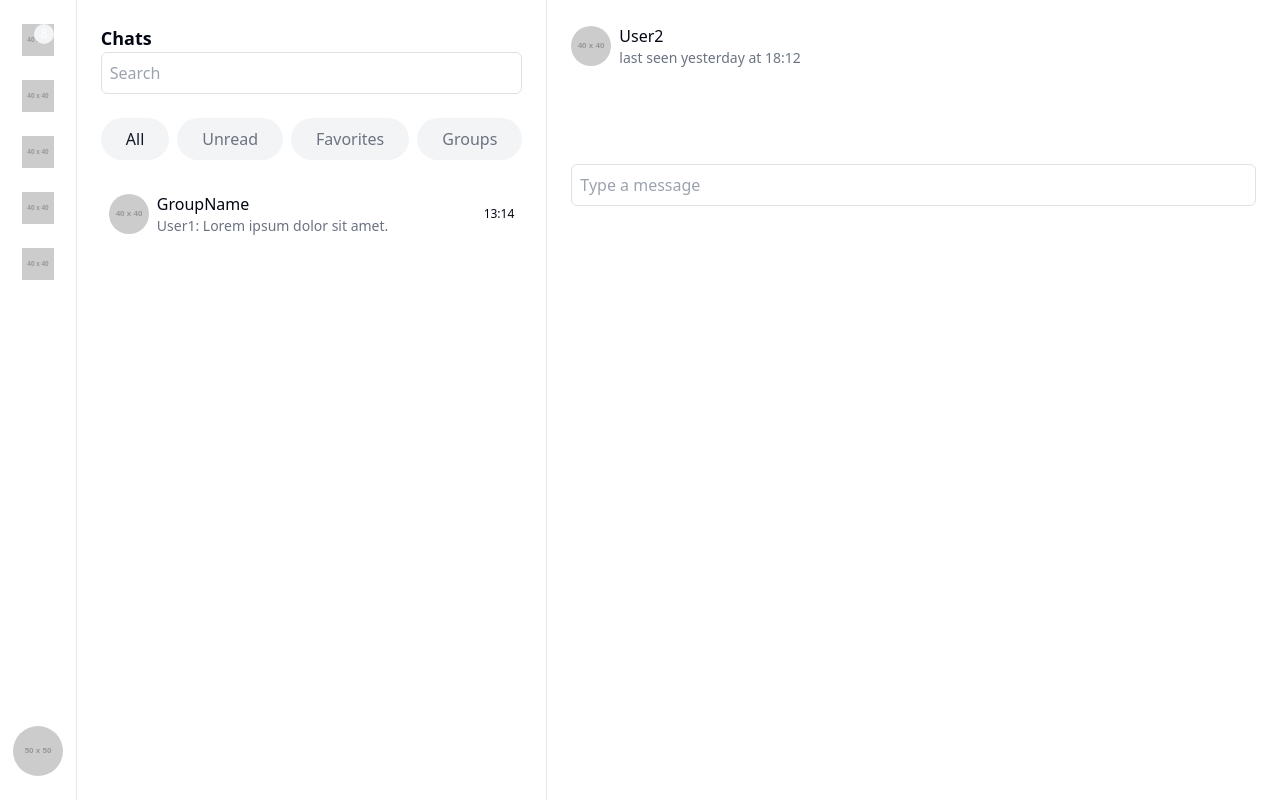
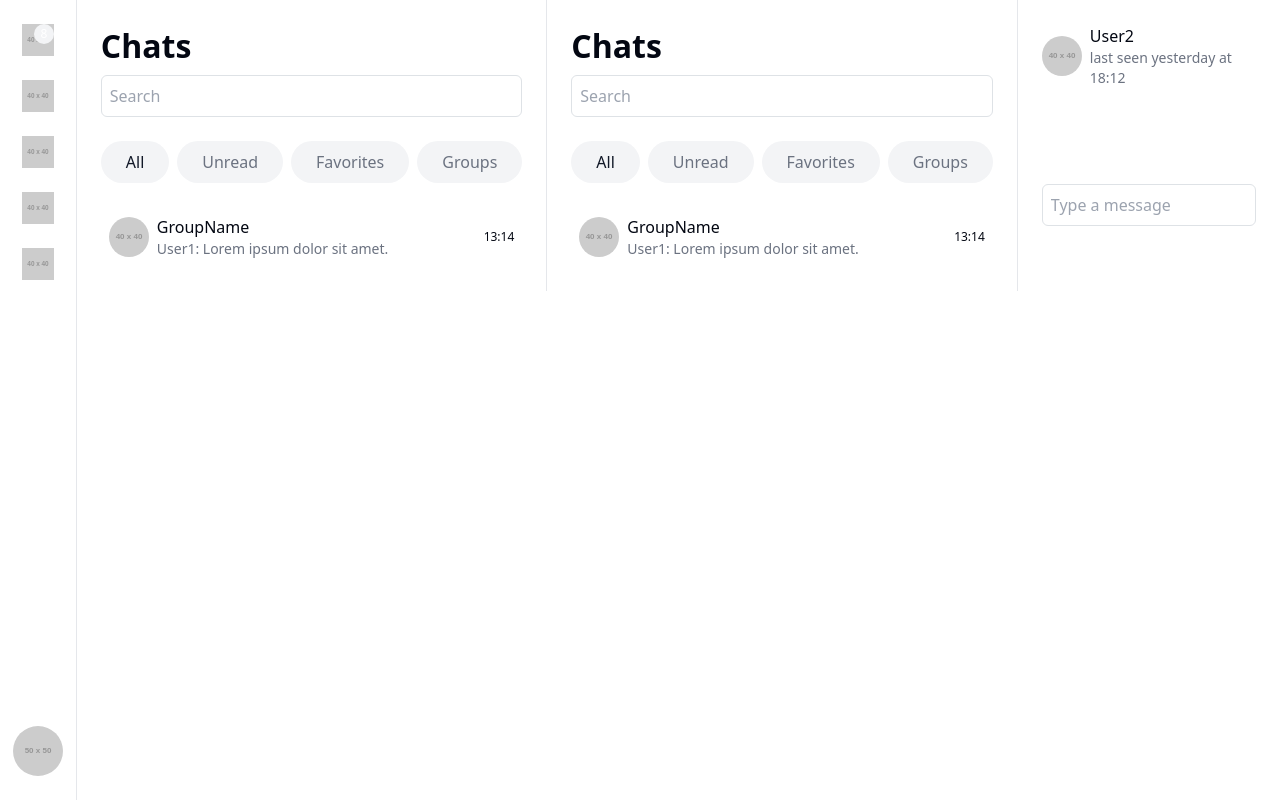
Before and after one commit to OshithRoshantha/Vibez-client, a React (Vite) app: page /Dashboard in a window 1280 px wide. Both pictures are taken after a click on the element 37 px from the left and 152 px from the top of the page. Built offline with nearby package versions, Linux system fonts and the light colour scheme.

Commit message:
feat: implement Chats and Friends components with toggle functionality in Dashboard

```diff
--- /dev/null
+++ b/src/Components/Chats.jsx
@@ -0,0 +1,29 @@
+import React from 'react'
+import './Styles/Column2.css'
+
+export default function Chats() {
+  return (
+    <div>
+        <div className="border-r border-border p-4">
+                <h2 className="text-lg font-semibold column-header">Chats</h2>
+                <input type="text" placeholder="Search" className="w-full p-2 border border-border rounded mb-4" />
+                <div className="flex space-x-2 mb-4">
+                    <button className="bg-accent text-accent-foreground px-4 py-2 rounded-full">All</button>
+                    <button className="bg-muted text-muted-foreground px-4 py-2 rounded-full hover:bg-muted/80">Unread</button>
+                    <button className="bg-muted text-muted-foreground px-4 py-2 rounded-full hover:bg-muted/80">Favorites</button>
+                    <button className="bg-muted text-muted-foreground px-4 py-2 rounded-full hover:bg-muted/80">Groups</button>
+                </div>
+                <div className="space-y-2" style={{cursor: 'pointer'}}>
+                    <div className="flex items-center p-2 hover:bg-muted rounded">
+                        <img src="https://placehold.co/40x40" alt="User" className="rounded-full mr-2" />
+                        <div>
+                            <div className="font-medium">GroupName</div>
+                            <div className="text-sm text-muted-foreground">User1: Lorem ipsum dolor sit amet.</div>
+                        </div>
+                        <span className="ml-auto text-xs">13:14</span>
+                    </div>
+                </div>
+            </div>
+    </div>
+  )
+}
--- /dev/null
+++ b/src/Components/Friends.jsx
@@ -0,0 +1,29 @@
+import React from 'react'
+import './Styles/Column2.css'
+
+export default function Friends() {
+  return (
+    <div>
+        <div className="border-r border-border p-4">
+                <h2 className="text-lg font-semibold column-header">Chats</h2>
+                <input type="text" placeholder="Search" className="w-full p-2 border border-border rounded mb-4" />
+                <div className="flex space-x-2 mb-4">
+                    <button className="bg-accent text-accent-foreground px-4 py-2 rounded-full">All</button>
+                    <button className="bg-muted text-muted-foreground px-4 py-2 rounded-full hover:bg-muted/80">Unread</button>
+                    <button className="bg-muted text-muted-foreground px-4 py-2 rounded-full hover:bg-muted/80">Favorites</button>
+                    <button className="bg-muted text-muted-foreground px-4 py-2 rounded-full hover:bg-muted/80">Groups</button>
+                </div>
+                <div className="space-y-2" style={{cursor: 'pointer'}}>
+                    <div className="flex items-center p-2 hover:bg-muted rounded">
+                        <img src="https://placehold.co/40x40" alt="User" className="rounded-full mr-2" />
+                        <div>
+                            <div className="font-medium">GroupName</div>
+                            <div className="text-sm text-muted-foreground">User1: Lorem ipsum dolor sit amet.</div>
+                        </div>
+                        <span className="ml-auto text-xs">13:14</span>
+                    </div>
+                </div>
+            </div>
+    </div>
+  )
+}
--- /dev/null
+++ b/src/Components/Styles/Column2.css
@@ -0,0 +1,5 @@
+.column-header{
+    font-size: 200%;
+    margin-bottom: 3.5%;
+    margin-top: 2%;
+}
--- a/src/Pages/Dashboard.jsx
+++ b/src/Pages/Dashboard.jsx
@@ -1,11 +1,25 @@
+import Chats from '@/Components/Chats';
 import './Styles/Dashboard.css'
+import { useState } from 'react';
+import Friends from '@/Components/Friends';
 
 export default function Dashboard() {
+    const [friendsMenu, setFriendsMenu] = useState(false);
+    const [chatsMenu, setChatsMenu] = useState(true);
+
+    function handleFriendsMenu() {
+        setFriendsMenu(!friendsMenu);
+    }
+
+    function handleChatsMenu() {
+        setChatsMenu(!chatsMenu);
+    }
+
 return (
     <div className='dashboard-conatiner'>
         <div className="flex h-screen bg-background text-foreground">
             <div className="flex flex-col h-screen bg-background border-r border-border  button-column">
-                <div className="flex items-center justify-center mt-4" style={{cursor: 'pointer'}}>
+                <div onClick={handleChatsMenu} className="flex items-center justify-center mt-4" style={{cursor: 'pointer'}}>
                     <div className="relative">
                         <img src="https://placehold.co/40x40" alt="Inbox" className="w-8 h-8" />
                         <span className="absolute top-0 right-0 bg-accent text-white text-xs rounded-full w-5 h-5 flex items-center justify-center">8</span>
@@ -14,7 +28,7 @@ return (
                 <div className="flex items-center justify-center mt-4" style={{cursor: 'pointer'}}>
                     <img src="https://placehold.co/40x40" alt="Search" className="w-8 h-8" />
                 </div>
-                <div className="flex items-center justify-center mt-4" style={{cursor: 'pointer'}}>
+                <div onClick={handleFriendsMenu} className="flex items-center justify-center mt-4" style={{cursor: 'pointer'}}>
                     <img src="https://placehold.co/40x40" alt="Messages" className="w-8 h-8" />
                 </div>
                 <div className="flex items-center justify-center mt-4" style={{cursor: 'pointer'}}>
@@ -27,26 +41,8 @@ return (
                     <img src="https://placehold.co/50x50" alt="Profile" className="w-15 h-15 rounded-full" />
                 </div>
             </div>
-            <div className="border-r border-border p-4 chats-column">
-                <h2 className="text-lg font-semibold">Chats</h2>
-                <input type="text" placeholder="Search" className="w-full p-2 border border-border rounded mb-4" />
-                <div className="flex space-x-2 mb-4">
-                    <button className="bg-accent text-accent-foreground px-4 py-2 rounded-full">All</button>
-                    <button className="bg-muted text-muted-foreground px-4 py-2 rounded-full hover:bg-muted/80">Unread</button>
-                    <button className="bg-muted text-muted-foreground px-4 py-2 rounded-full hover:bg-muted/80">Favorites</button>
-                    <button className="bg-muted text-muted-foreground px-4 py-2 rounded-full hover:bg-muted/80">Groups</button>
-                </div>
-                <div className="space-y-2" style={{cursor: 'pointer'}}>
-                    <div className="flex items-center p-2 hover:bg-muted rounded">
-                        <img src="https://placehold.co/40x40" alt="User" className="rounded-full mr-2" />
-                        <div>
-                            <div className="font-medium">GroupName</div>
-                            <div className="text-sm text-muted-foreground">User1: Lorem ipsum dolor sit amet.</div>
-                        </div>
-                        <span className="ml-auto text-xs">13:14</span>
-                    </div>
-                </div>
-            </div>
+            {chatsMenu && <Chats/>}
+            {friendsMenu && <Friends/>}
             <div className="flex-1 p-4 messages-column">
                 <div className="flex items-center mb-4">
                     <img src="https://placehold.co/40x40" alt="User" className="rounded-full mr-2" />
--- a/src/Pages/Styles/Dashboard.css
+++ b/src/Pages/Styles/Dashboard.css
@@ -1,9 +1,3 @@
-.chats-column{
-
-}
-.messages-column{
-
-}
 .button-column{
     width: 6%;
 }
```
